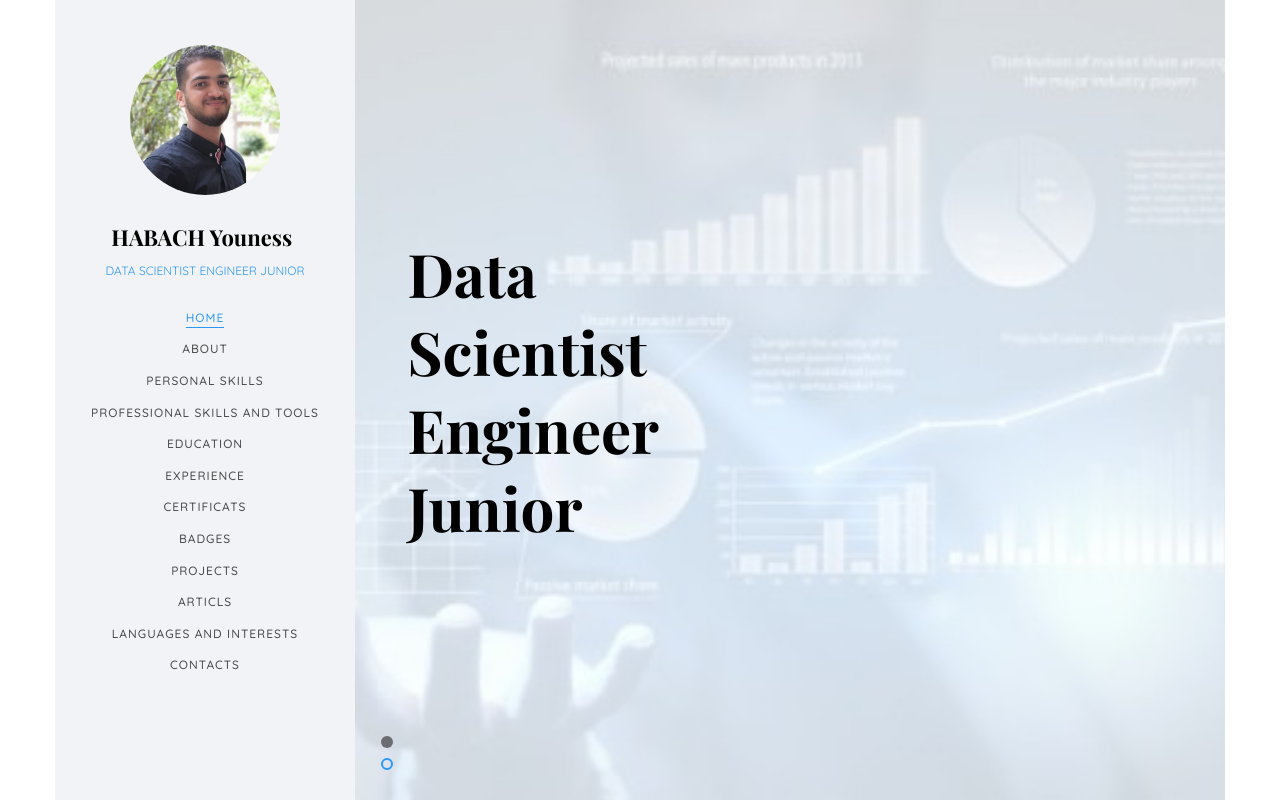
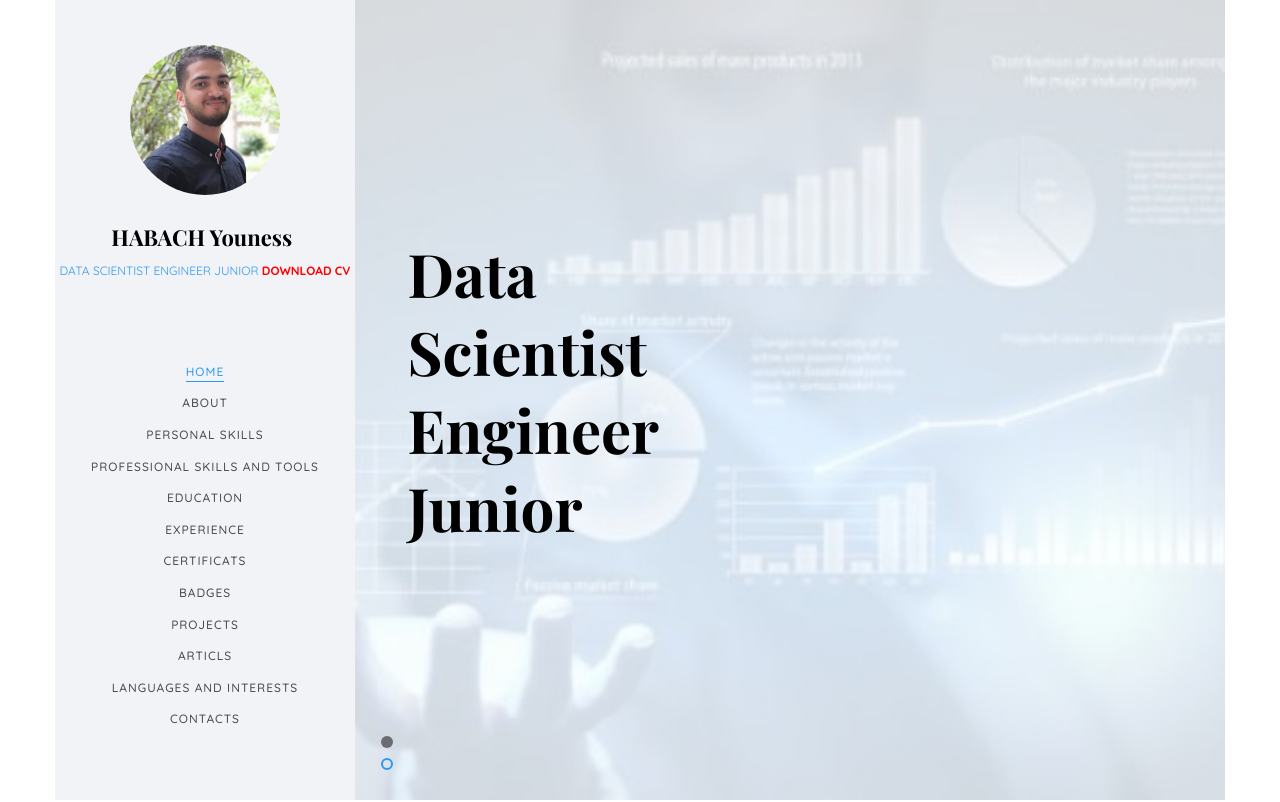
Before and after one commit to YounessHABACH/yhb, a plain HTML site: page index.html in a window 1280 px wide. Shown: the top 802 px of the page. Drawn offline with nearby package versions, Linux system fonts and the light colour scheme; files whose address does not match are found by name; a web font is replaced by a local one.

Commit message:
Update index.html

```diff
--- a/index.html
+++ b/index.html
@@ -60,6 +60,9 @@
 				<div class="author-img" style="background-image: url(images/about.png);"></div>
 				<h1 id="colorlib-logo"><a href="index.html">HABACH Youness</a></h1>
 				<span class="position"><a>Data Scientist Engineer Junior</a>
+				<a style="color:red" href="./cv/YounessHABACH_AI_DS_DI_DA.pdf" download target='_blank'><b>Download CV</b></a>
+				</span>
+				</br></br>
 			</div>
 			<nav id="colorlib-main-menu" role="navigation" class="navbar">
 				<div id="navbar" class="collapse">
```
